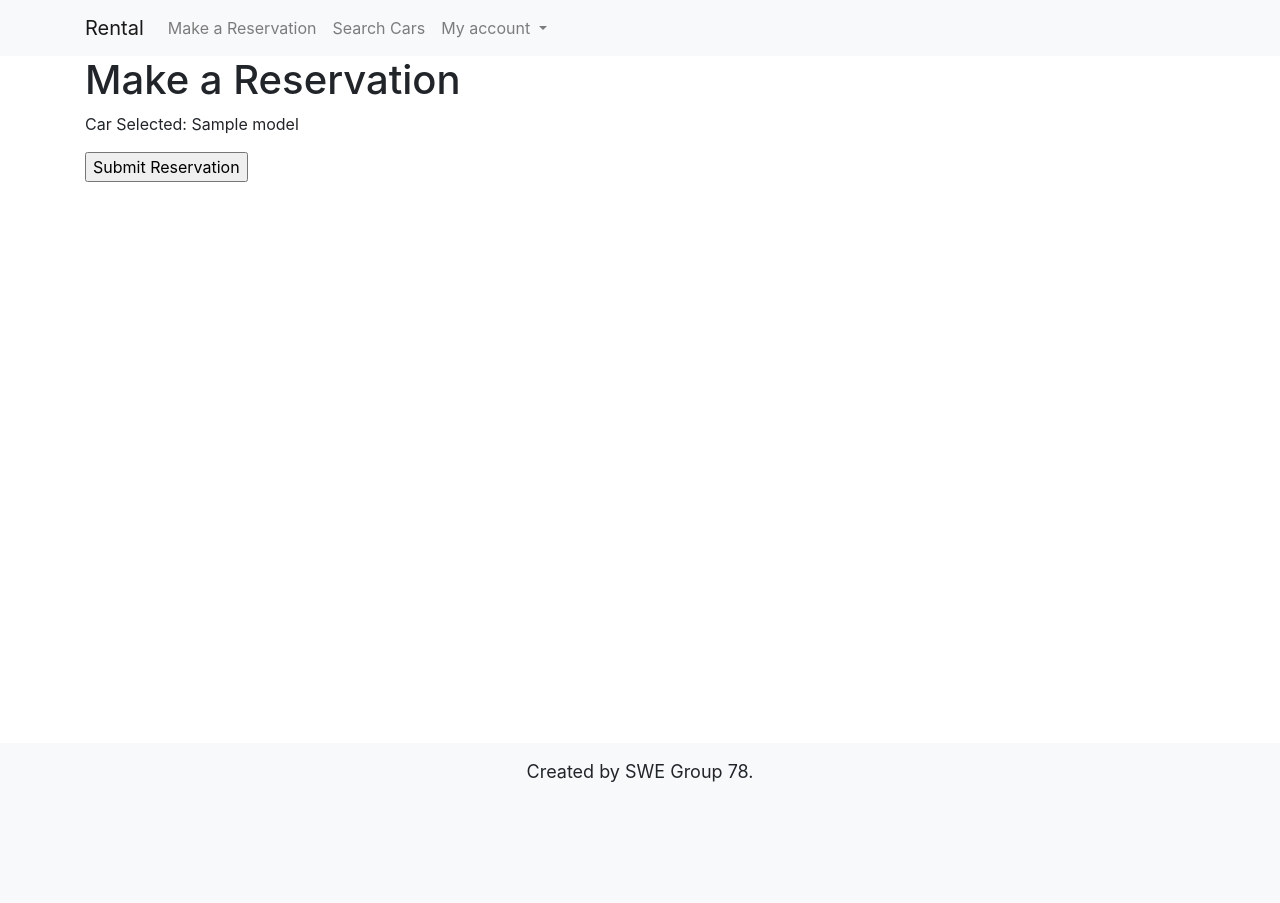
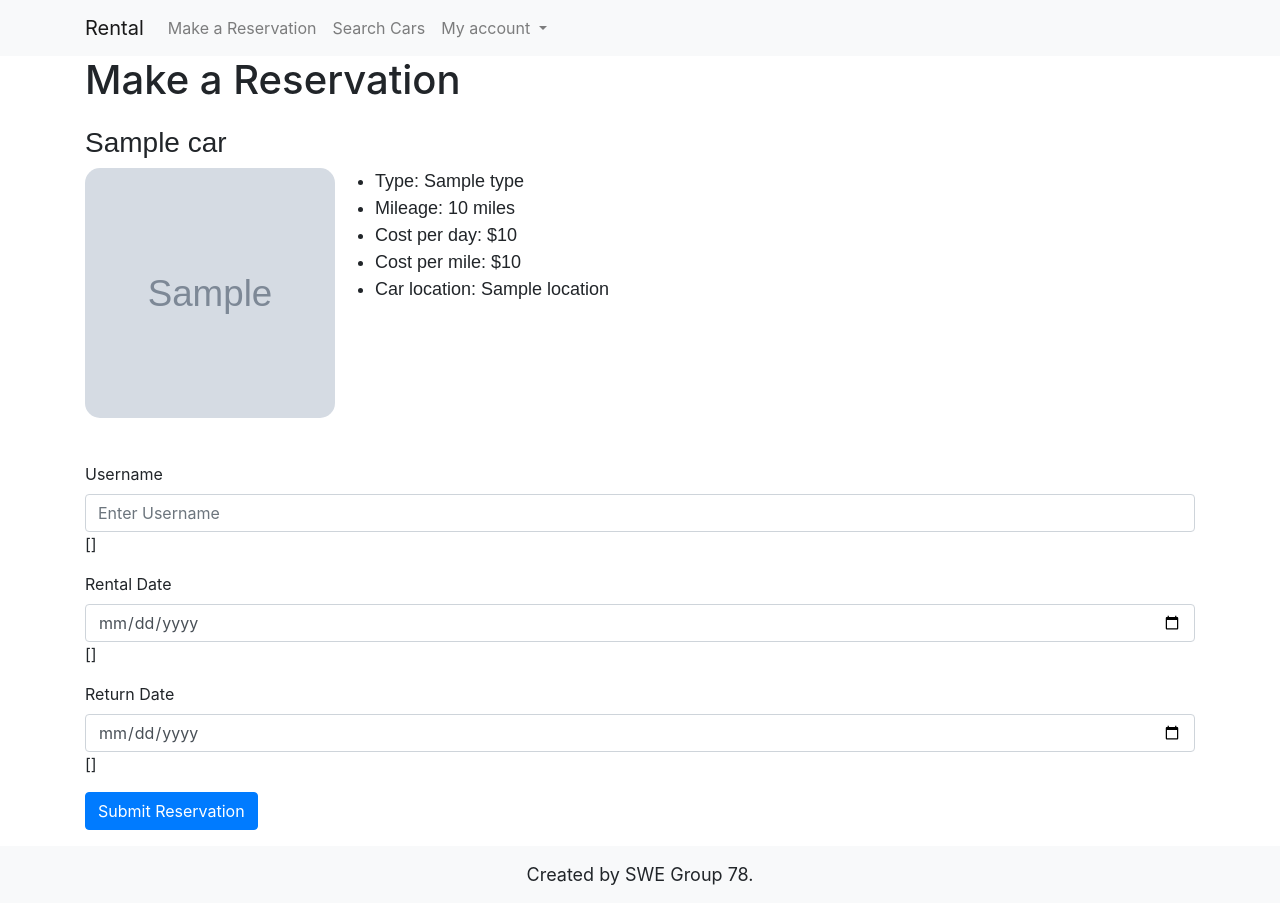
Before and after one commit to CEN3031-Project/Car-Tracking-System, a Django app: template frontend/templates/frontend/reservation.html in a window 1280 px wide. Before the commit the page ends 782 px from the top, so only its background shows below. Run offline with Django 3.2, Linux system fonts and the light colour scheme; the template is opened without the code that fills it: most values are stand-ins (such as "Sample title", 1, 10 or a date in 2020); grey boxes marked "Sample" are stand-in pictures.

Commit message:
styling for reservation page

```diff
--- /dev/null
+++ b/frontend/static/css/reservation.css
@@ -0,0 +1,45 @@
+.car-container {
+    margin-top: 2%;
+    margin-bottom: 4%;
+    font-family: Arial, Helvetica, sans-serif;
+}
+
+.car-desc-container {
+    display: flex;
+    flex-direction: row;
+}
+
+.car-image-container {
+    width: 250px;
+    height: 250px;
+}
+
+.car-image {
+    object-fit: cover;
+    width: 250px;
+    height: 250px;
+    border-radius: 15px;
+}
+
+.car-desc-text-container {
+    font-size: 18px;
+}
+/*
+.date-input-wrapper {
+    display: flex;
+    flex-direction: row;
+    width: 100%;
+} */
+
+/* .input-wrapper {
+    margin-bottom: 20px;
+} */
+
+.input_wrapper {
+    width: 100%;
+    font-size: 16px;
+    border: none;
+    display: flex;
+    flex-direction: column;
+    margin-bottom: 12px;
+}
--- a/frontend/templates/frontend/reservation.html
+++ b/frontend/templates/frontend/reservation.html
@@ -2,18 +2,56 @@
 
 {% block title %}Make a Reservation{% endblock %}
 
+{% block style %}
+<link rel="stylesheet" href="../../static/css/reservation.css">
+{% endblock %}
+
 {% block content %}
 <h1>Make a Reservation</h1>
 
-<!-- Get and display car type associated with what was selected -->
-<p>Car Selected: {{ car.model }}</p>
+<!-- Display the selected car information -->
+<div class="car-container">
+    <div>
+        <h3>{{ car }}</h3>
+    </div>
+    <div class="car-desc-container">
+        <div class="car-image-container">
+            <img src="/media/{{ car.image }}" alt="Car Image" class="car-image">
+        </div>
+        <div class="car-desc-text-container">
+            <ul>
+                <li>Type: {{ car.type }}</li>
+                <li>Mileage: {{ car.mileage }} miles</li>
+                <li>Cost per day: ${{ car.cost_per_day }}</li>
+                <li>Cost per mile: ${{ car.cost_per_mile }}</li>
+                <li>Car location: {{ car.location }}</li>
+            </ul>
+        </div>
+    </div>
+</div>
 
-<!-- Associate the car id with this reservation and use csrf token for post methods for security purposes -->
-<form action="{% url 'reservation' car.id %}" method="post">
-    {% csrf_token %}
-
-    <!-- Load in the reservation form -->
-    {{ form.as_p }}
-    <input type="submit" value="Submit Reservation">
-</form>
+<!-- Input section -->
+<div id="input-section">
+    <div class="form-group">
+        <form action="{% url 'reservation' car.id %}" method="post">
+            {% csrf_token %}
+            <div class="input-wrapper form-group">
+                <label for="id_username" class="input-label">Username</label>
+                <input type="text" name="username" class="form-control" required id="id_username" autocomplete="username" maxlength="150" placeholder="Enter Username">
+                {{ form.username.errors }}
+            </div>
+            <div class="input-wrapper form-group">
+                <label for="id_rental_date" class="input-label">Rental Date</label>
+                <input type="date" name="rental_date" class="form-control" required id="id_rental_date">
+                {{ form.rental_date.errors }}
+            </div>
+            <div class="input-wrapper form-group">
+                <label for="id_return_date" class="input-label">Return Date</label>
+                <input type="date" name="return_date" class="form-control" required id="id_return_date">
+                {{ form.return_date.errors }}
+            </div>
+            <button type="submit" class="btn btn-primary" value="Login">Submit Reservation</button>
+        </form>
+    </div>
+</div>
 {% endblock %}
```
